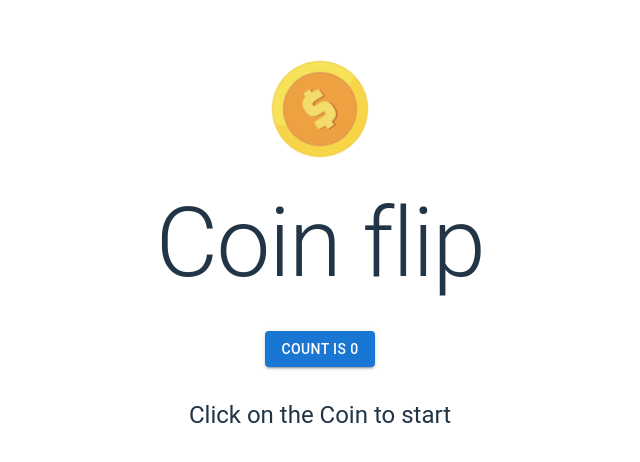
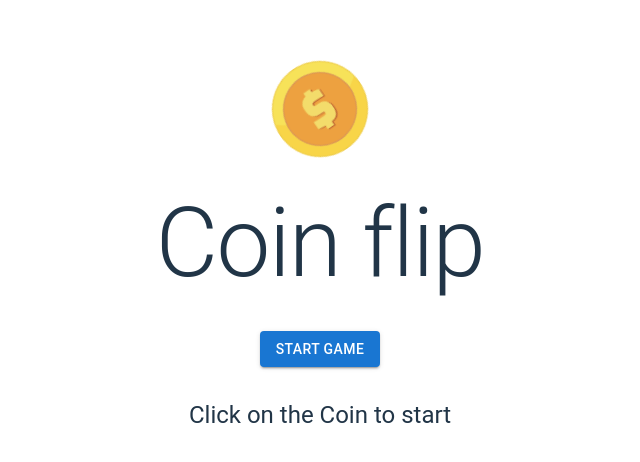
Before and after one commit to Lil-Youn/Coin-flip, a React (Vite) app in the folder coin-flip/: page / in a window 1280 px wide. Shown: the part 166-628 px from the top of the page, without its empty margins (320-960 px from the left). Built offline with nearby package versions, Linux system fonts and the light colour scheme.

Commit message:
add generic modal and close function

```diff
--- a/coin-flip/src/App.tsx
+++ b/coin-flip/src/App.tsx
@@ -1,14 +1,15 @@
-import { useState } from "react";
-
-import { Button, Typography } from "@mui/material";
+import { Box, Button, IconButton, Typography } from "@mui/material";
 import "./App.css";
 import coinIcon from "./assets/coin-icon.png";
+import GenericModal from "./components/generic-modal";
+import { useState } from "react";
+import CloseIcon from "@mui/icons-material/Close";
 
 function App() {
-  const [count, setCount] = useState(0);
-
+  const [modalOpenCoin, setModalOpenCoin] = useState(false);
   return (
     <>
+      <Box>
         <div>
           <a>
             <img src={coinIcon} className="logo " alt="logo" />
@@ -16,16 +17,36 @@ function App() {
         </div>
         <Typography variant="h1">Coin flip</Typography>
         <div className="card">
-        <Button
-          variant="contained"
-          onClick={() => setCount((count) => count + 1)}
-        >
-          count is {count}
+          <Button onClick={() => setModalOpenCoin(true)} variant="contained">
+            Start game
           </Button>
         </div>
         <Typography variant="h5">Click on the Coin to start</Typography>
+      </Box>
+      <CoinFlipGame
+        open={modalOpenCoin}
+        close={() => {
+          setModalOpenCoin(false);
+        }}
+      />
     </>
   );
 }
 
+function CoinFlipGame({ open, close }: { open: boolean; close: () => void }) {
+  return (
+    <GenericModal header="Ready Player Nr.1" open={open} close={close}>
+      <div>
+        <IconButton
+          onClick={() => {
+            close();
+          }}
+        >
+          <CloseIcon />
+        </IconButton>
+      </div>
+    </GenericModal>
+  );
+}
+
 export default App;
```
Lines whose indentation alone changed are shown as unchanged.
